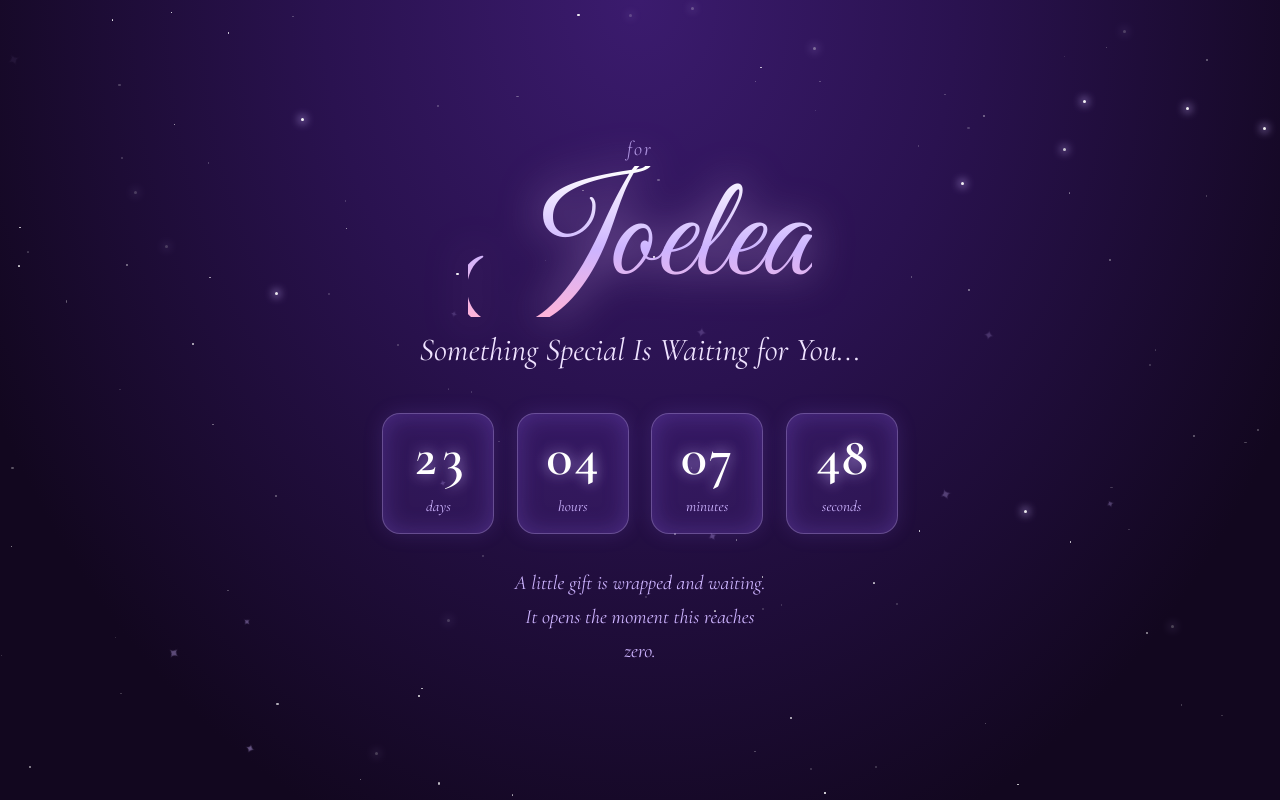
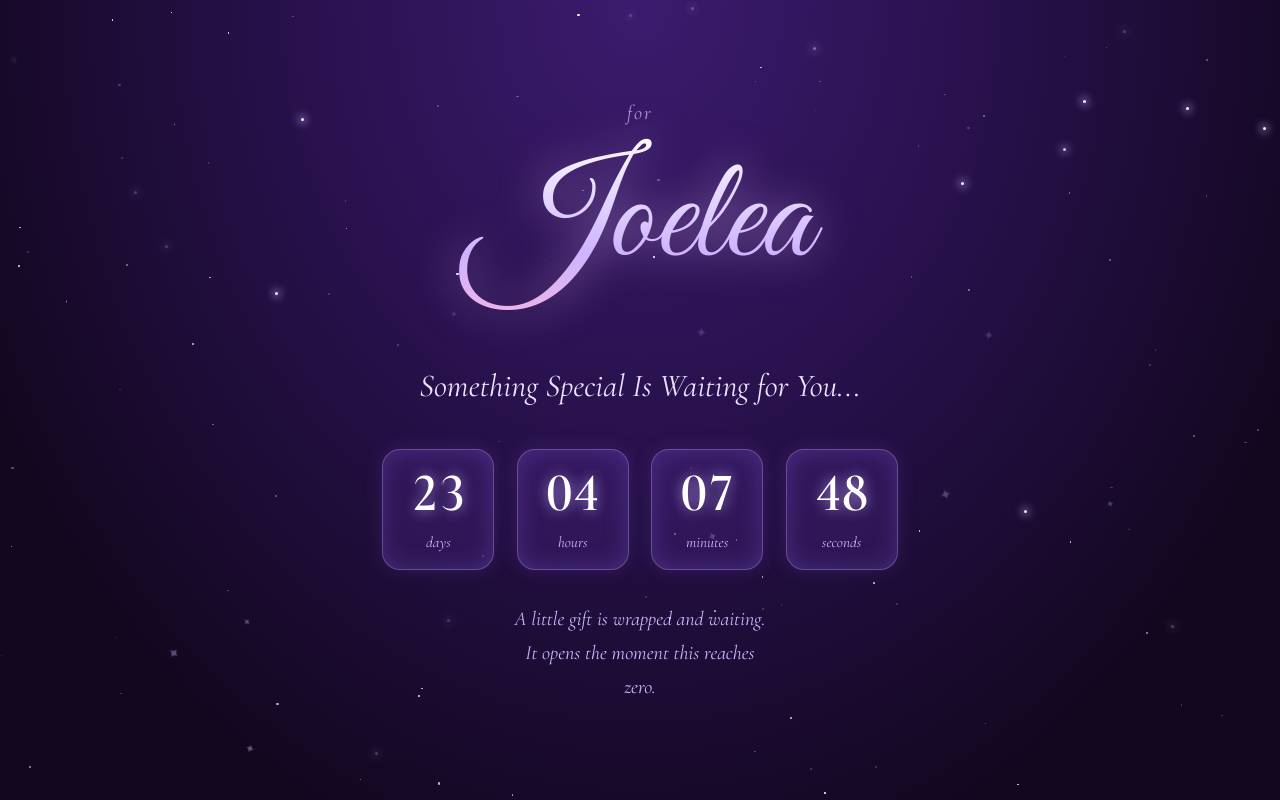
Before and after one commit to jethierd3-prog/birthday-joelea, a plain HTML site: page index.html in a window 1280 px wide. Drawn offline with nearby package versions, Linux system fonts and the light colour scheme.

Commit message:
Add files via upload

```diff
--- a/style.css
+++ b/style.css
@@ -24,7 +24,7 @@ button{font:inherit;color:inherit}
   text-align:center;padding:2rem 1.2rem;transition:opacity .9s,transform .9s,filter .9s}
 .page.leaving{opacity:0;transform:scale(1.06);filter:blur(8px)}
 .whisper{font-style:italic;color:var(--lav);opacity:.8;letter-spacing:.1em}
-.name{font-family:var(--script);font-weight:400;font-size:clamp(4.5rem,18vw,9rem);line-height:1.05;
+.name{font-family:var(--script);font-weight:400;font-size:clamp(4.5rem,18vw,9rem);line-height:1.2;padding:.05em .3em .3em;
   background:linear-gradient(180deg,#fff,var(--lav) 55%,var(--pink));-webkit-background-clip:text;background-clip:text;color:transparent;
   filter:drop-shadow(0 0 18px rgba(205,180,255,.55));animation:breathe 6s ease-in-out infinite}
 @keyframes breathe{50%{filter:drop-shadow(0 0 30px rgba(255,179,217,.7))}}
@@ -32,7 +32,7 @@ button{font:inherit;color:inherit}
 .clock{display:flex;gap:clamp(.5rem,2.5vw,1.4rem);flex-wrap:wrap;justify-content:center}
 .unit{width:clamp(68px,20vw,112px);padding:.9rem .3rem .7rem;border-radius:18px;
   background:rgba(109,63,192,.18);border:1px solid rgba(205,180,255,.35);box-shadow:0 0 24px rgba(155,110,255,.25) inset,0 0 20px rgba(155,110,255,.15)}
-.unit b{display:block;font-size:clamp(2rem,8vw,3.4rem);font-weight:600;line-height:1.1;font-variant-numeric:tabular-nums;color:#fff;text-shadow:0 0 14px rgba(205,180,255,.8)}
+.unit b{display:block;font-size:clamp(2rem,8vw,3.4rem);font-weight:600;line-height:1.1;font-variant-numeric:lining-nums tabular-nums;color:#fff;text-shadow:0 0 14px rgba(205,180,255,.8)}
 .unit span{font-size:.95rem;color:var(--lav);font-style:italic}
 .clock.done{opacity:.55}
 .hint{margin-top:2rem;max-width:30ch;color:var(--lav);font-style:italic}
```
